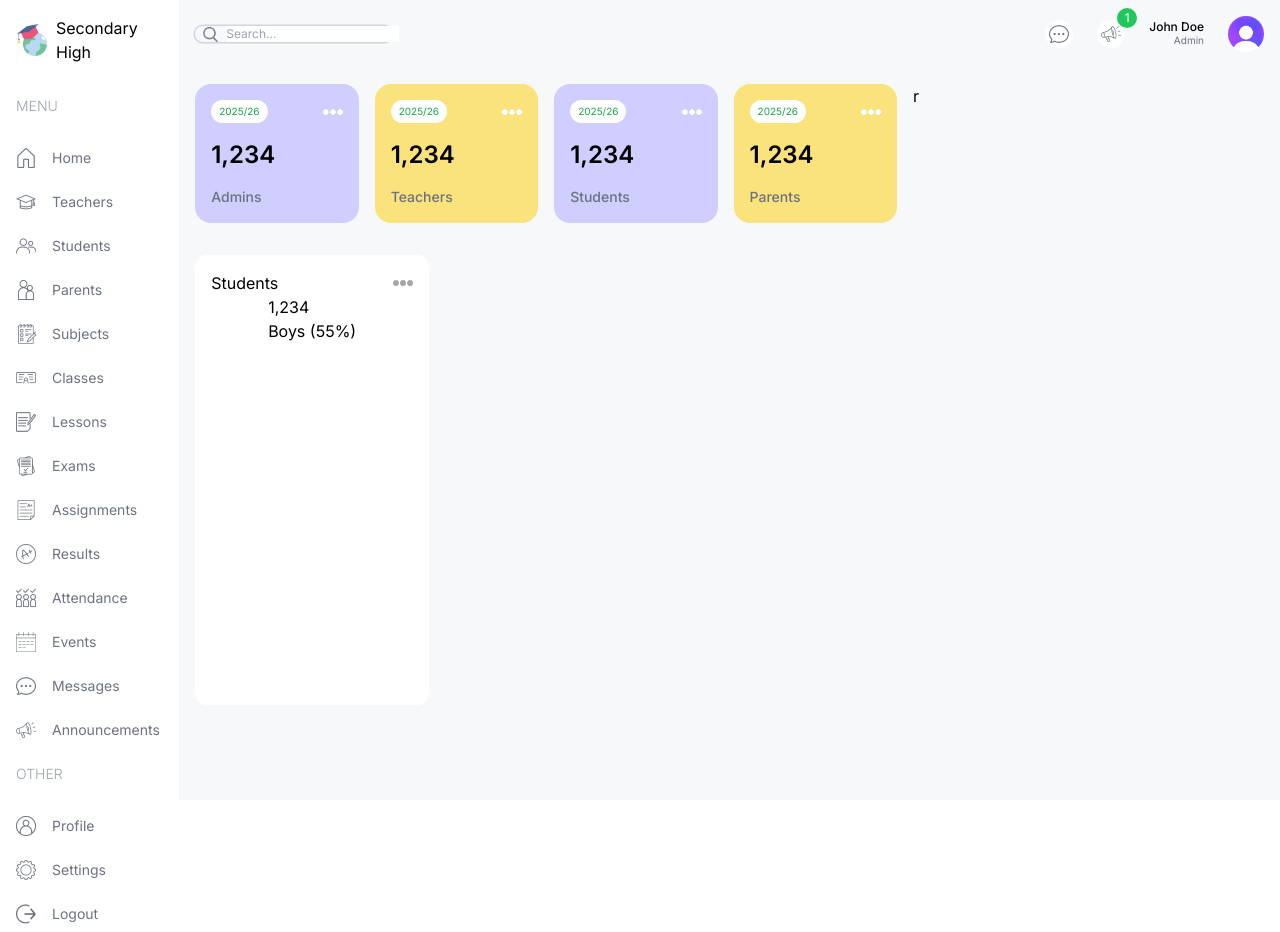
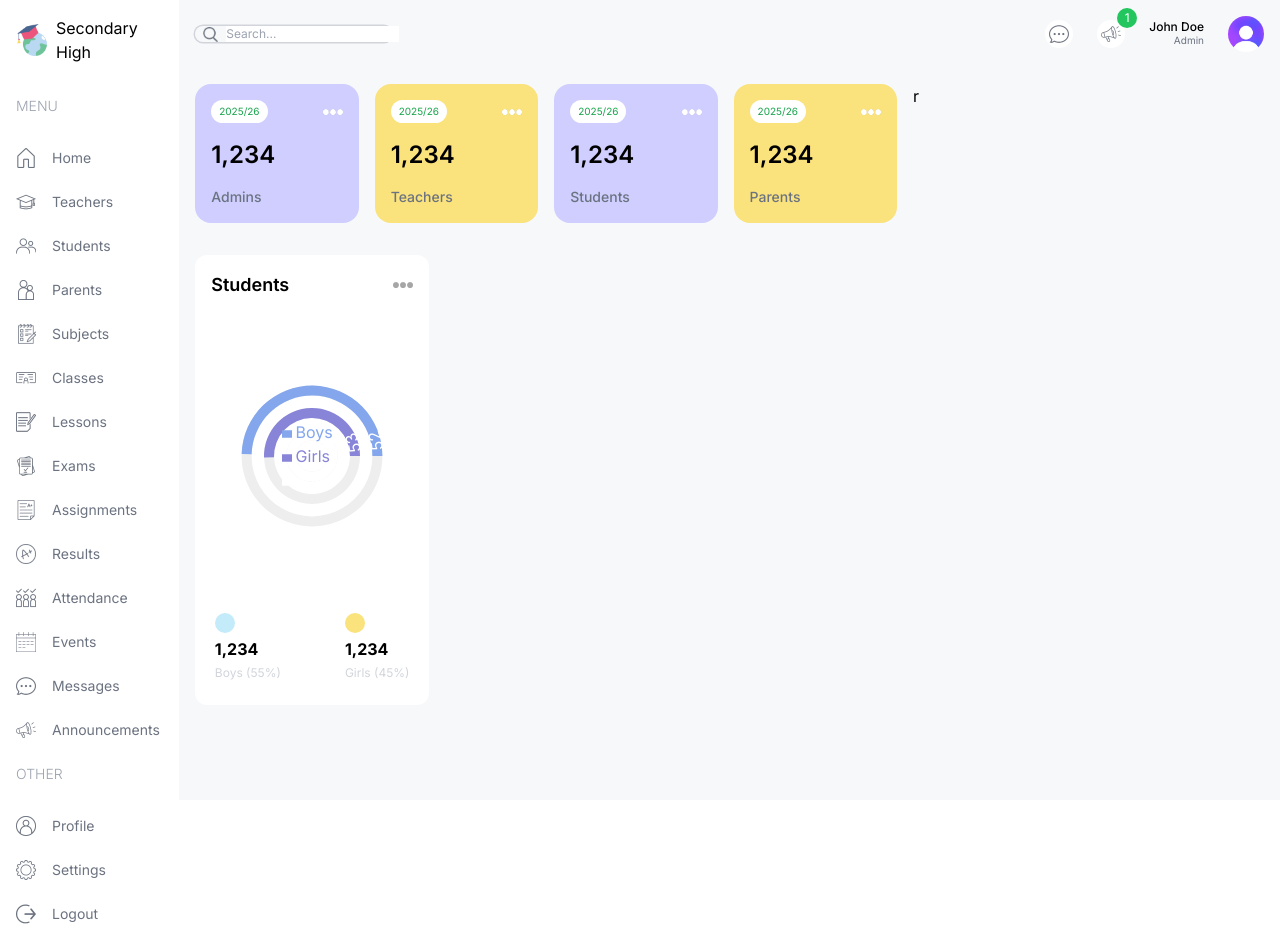
Before and after one commit to An0nXm0us/School-Management-Dashboard, a Next.js app: page /admin in a window 1280 px wide. Built offline with nearby package versions, Linux system fonts and the light colour scheme.

Commit message:
admin components

```diff
--- a/src/components/CountChart.tsx
+++ b/src/components/CountChart.tsx
@@ -1,48 +1,23 @@
+"use client";
+
 import { RadialBarChart, RadialBar, Legend, ResponsiveContainer } from 'recharts';
 import Image from 'next/image';
 
 const data = [
   {
-    name: '18-24',
-    uv: 31.47,
-    pv: 2400,
+    name: "Total",
+    count: 105,
+    fill: "white",
+  },
+  {
+    name: "Girls",
+    count: 53,
     fill: '#8884d8',
   },
   {
-    name: '25-29',
-    uv: 26.69,
-    pv: 4567,
+    name: "Boys",
+    count: 52,
     fill: '#83a6ed',
-  },
-  {
-    name: '30-34',
-    uv: 15.69,
-    pv: 1398,
-    fill: '#8dd1e1',
-  },
-  {
-    name: '35-39',
-    uv: 8.22,
-    pv: 9800,
-    fill: '#82ca9d',
-  },
-  {
-    name: '40-49',
-    uv: 8.63,
-    pv: 3908,
-    fill: '#a4de6c',
-  },
-  {
-    name: '50+',
-    uv: 2.63,
-    pv: 4800,
-    fill: '#d0ed57',
-  },
-  {
-    name: 'unknown',
-    uv: 6.67,
-    pv: 4800,
-    fill: '#ffc658',
   },
 ];
 
@@ -59,31 +34,34 @@ const CountChart = () => {
         <div className="bg-white rounded-xl w-full h-full p-4">
             {/* Title */}
             <div className="flex justify-between items-center">
-                <h1>Students</h1>
+                <h1 className="text-lg font-semibold">Students</h1>
                 <Image src="/moreDark.png" alt="" width={20} height={20} />
             </div>
             {/* Chart */}
-            <div className=" ">
-                {/* <ResponsiveContainer width="100%" height="100%">
+            <div className="w-full h-[75%]">
+                { <ResponsiveContainer >
                     <RadialBarChart cx="50%" cy="50%" innerRadius="10%" outerRadius="80%" barSize={10} data={data}>
                         <RadialBar
-                            minAngle={15}
                             label={{ position: 'insideStart', fill: '#fff' }}
                             background
-                            clockWise={true}
-                            dataKey="uv"
+                            dataKey="count"
                         />
-                        <Legend iconSize={10} layout="vertical" verticalAlign="middle" wrapperStyle={style} />
-
-                    </RadialBarChart>
-                </ResponsiveContainer> */}
+                        <Legend iconSize={10} layout="vertical" verticalAlign="middle" />
+                     </RadialBarChart>
+                </ResponsiveContainer> }
             </div>
             {/*Bottom*/}
             <div className="flex justify-center gap-16">
-                <div className="">
-                    <div className="w-5 h-g bg-skyBlue rounded"/>
-                    <h1>1,234</h1>
-                    <h2>Boys (55%)</h2>
+                <div className="flex flex-col gap-1">
+                    <div className="w-5 h-5 bg-skyBlue rounded-full"/>
+                    <h1 className="font-bold">1,234</h1>
+                    <h2 className="text-xs text-gray-300">Boys (55%)</h2>
+                </div>
+
+                <div className="flex flex-col gap-1">
+                    <div className="w-5 h-5 bg-darkerYellow rounded-full"/>
+                    <h1 className="font-bold">1,234</h1>
+                    <h2 className="text-xs text-gray-300">Girls (45%)</h2>
                 </div>
             </div>
         </div>
```
